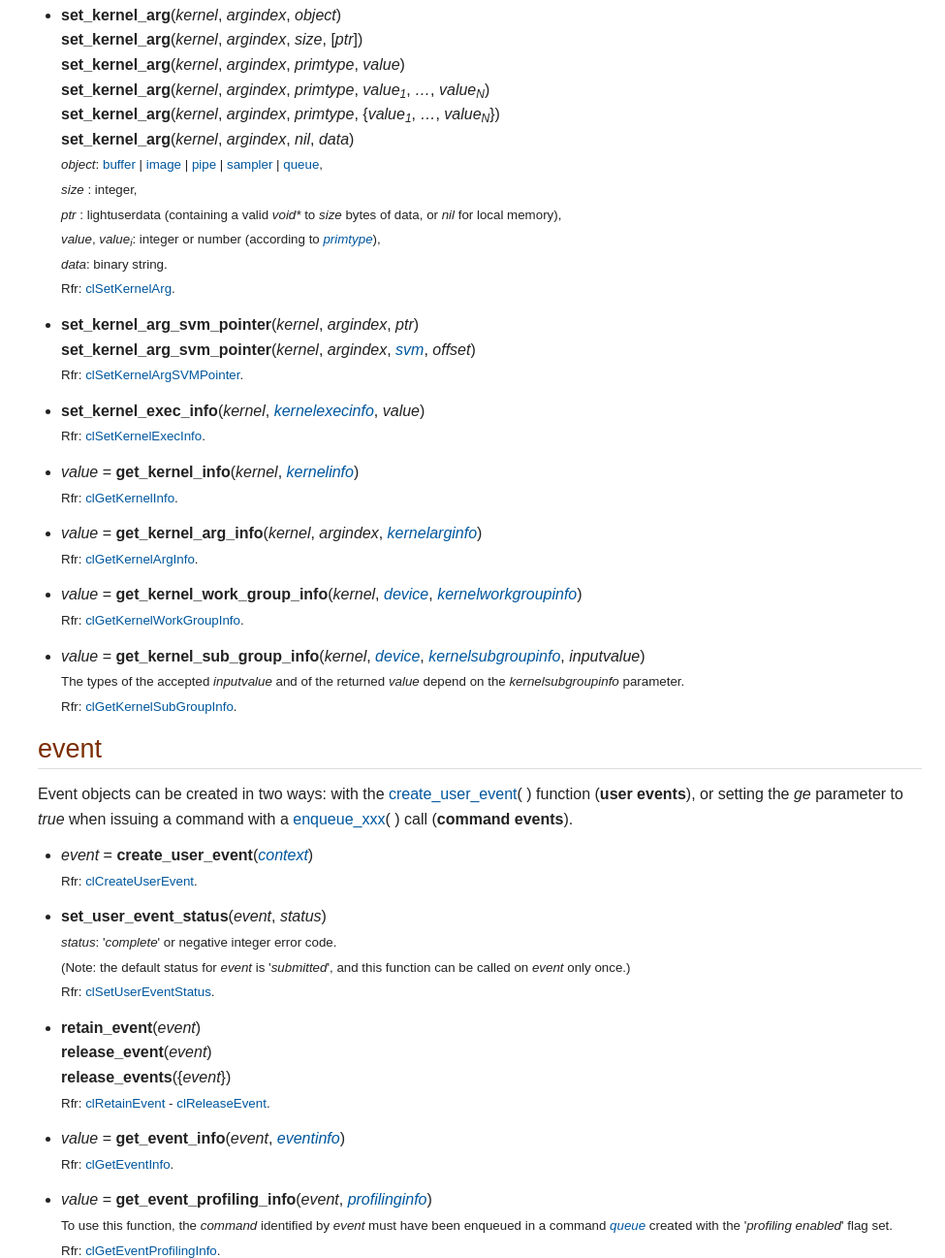
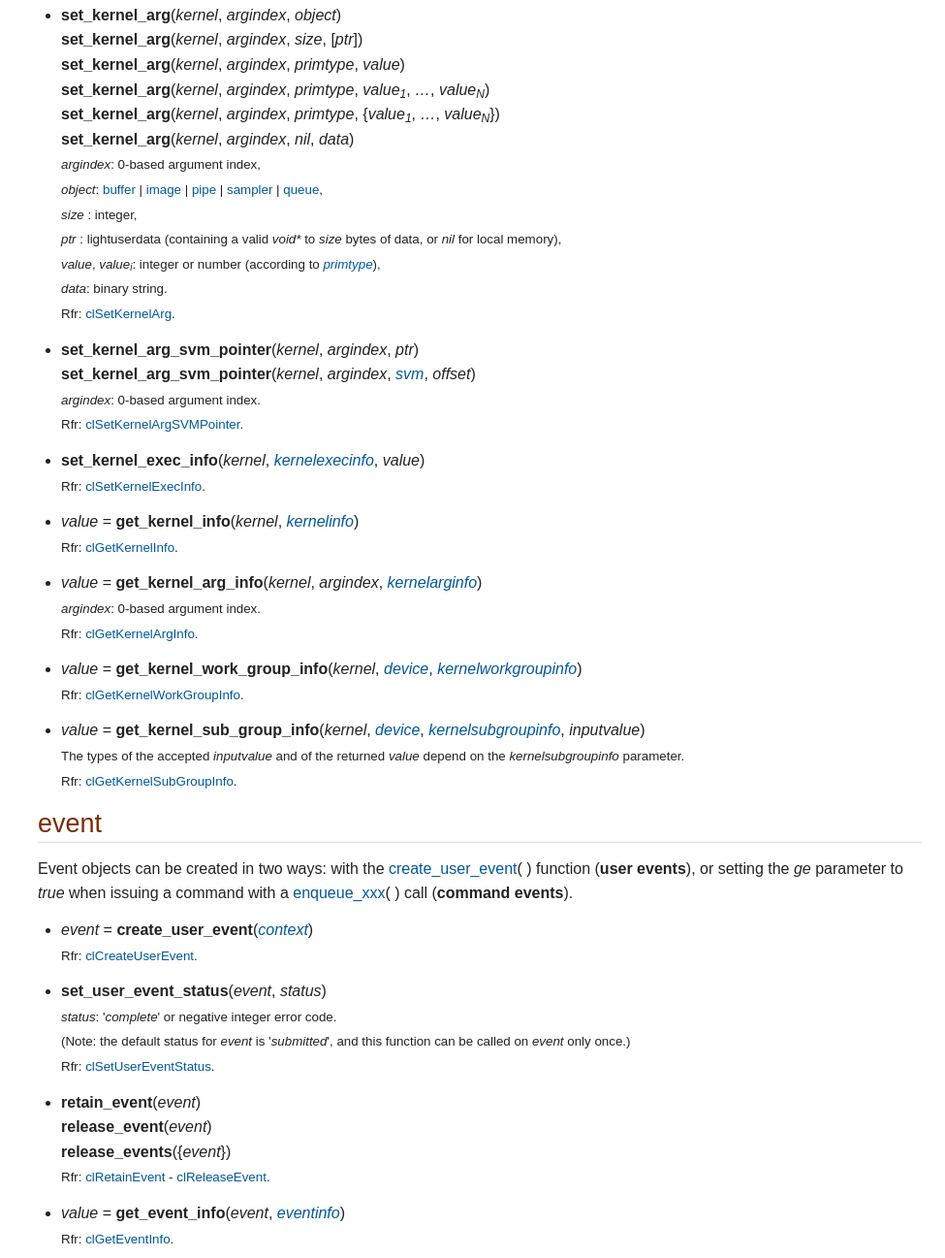
Before and after one commit to stetre/mooncl, a plain HTML site: page doc/index.html in a window 1280 px wide. Shown: the part 5856-7153 px from the top of the page at 97% size, without its empty margins (305-1280 px from the left). Drawn offline with Linux system fonts and the light colour scheme.

Commit message:
Doc refinements

```diff
--- a/doc/index.html
+++ b/doc/index.html
@@ -1343,7 +1343,8 @@ Rfr: <a href="https://www.khronos.org/registry/OpenCL/sdk/2.1/docs/man/xhtml/clL
 <strong>set_kernel_arg</strong>(<em>kernel</em>, <em>argindex</em>, <em>primtype</em>, <em>value<sub>1</sub></em>, <em>&#8230;&#8203;</em>, <em>value<sub>N</sub></em>)<br>
 <strong>set_kernel_arg</strong>(<em>kernel</em>, <em>argindex</em>, <em>primtype</em>, {<em>value<sub>1</sub></em>, <em>&#8230;&#8203;</em>, <em>value<sub>N</sub></em>})<br>
 <strong>set_kernel_arg</strong>(<em>kernel</em>, <em>argindex</em>, <em>nil</em>, <em>data</em>)<br>
-<span class="small"><em>object</em>: <a href="#buffer">buffer</a> | <a href="#image">image</a> | <a href="#pipe">pipe</a> | <a href="#sampler">sampler</a> | <a href="#queue">queue</a>,<br>
+<span class="small"><em>argindex</em>: 0-based argument index,<br>
+<em>object</em>: <a href="#buffer">buffer</a> | <a href="#image">image</a> | <a href="#pipe">pipe</a> | <a href="#sampler">sampler</a> | <a href="#queue">queue</a>,<br>
 <em>size</em> : integer,<br>
 <em>ptr</em> : lightuserdata (containing a valid <em>void*</em> to <em>size</em> bytes of data, or <em>nil</em> for local memory),<br>
 <em>value</em>, <em>value<sub>i</sub></em>: integer or number (according to <a href="#primtype"><em>primtype</em></a>),<br>
@@ -1357,7 +1358,8 @@ Rfr: <a href="https://www.khronos.org/registry/OpenCL/sdk/2.1/docs/man/xhtml/clS
 <li>
 <p><strong>set_kernel_arg_svm_pointer</strong>(<em>kernel</em>, <em>argindex</em>, <em>ptr</em>)<br>
 <strong>set_kernel_arg_svm_pointer</strong>(<em>kernel</em>, <em>argindex</em>, <a href="#svm"><em>svm</em></a>, <em>offset</em>)<br>
-<span class="small">Rfr: <a href="https://www.khronos.org/registry/OpenCL/sdk/2.1/docs/man/xhtml/clSetKernelArgSVMPointer.html">clSetKernelArgSVMPointer</a>.</span></p>
+<span class="small"><em>argindex</em>: 0-based argument index.<br>
+Rfr: <a href="https://www.khronos.org/registry/OpenCL/sdk/2.1/docs/man/xhtml/clSetKernelArgSVMPointer.html">clSetKernelArgSVMPointer</a>.</span></p>
 </li>
 </ul>
 </div>
@@ -1381,7 +1383,8 @@ Rfr: <a href="https://www.khronos.org/registry/OpenCL/sdk/2.1/docs/man/xhtml/clS
 <ul>
 <li>
 <p><em>value</em> = <strong>get_kernel_arg_info</strong>(<em>kernel</em>, <em>argindex</em>, <a href="#kernelarginfo"><em>kernelarginfo</em></a>)<br>
-<span class="small">Rfr: <a href="https://www.khronos.org/registry/OpenCL/sdk/2.1/docs/man/xhtml/clGetKernelArgInfo.html">clGetKernelArgInfo</a>.</span></p>
+<span class="small"><em>argindex</em>: 0-based argument index.<br>
+Rfr: <a href="https://www.khronos.org/registry/OpenCL/sdk/2.1/docs/man/xhtml/clGetKernelArgInfo.html">clGetKernelArgInfo</a>.</span></p>
 </li>
 </ul>
 </div>
@@ -1899,17 +1902,17 @@ for execution on devices.</p>
 <div id="enqueue_params" class="ulist unstyled">
 <ul class="unstyled">
 <li>
-<p>- the <strong><em>blocking</em></strong> parameter is a boolean indicating if the call must block or not until the
-command has been executed;</p>
+<p>- the <strong><em>blocking</em></strong> parameter is a boolean indicating if the call must block until the
+command has been executed (<em>true</em>), or return immediately after the command has been enqueued (<em>false</em>);</p>
 </li>
 <li>
 <p>- the <strong>{<em>we</em>}</strong> parameter ('wait events') is an optional list of <a href="#event"><em>events</em></a> on which to wait
 for before command execution;</p>
 </li>
 <li>
-<p>- the <strong><em>ge</em></strong> parameter ('generate event') is an optional boolean that defaults to <em>false</em>;
-if <em>ge</em> is given a <em>true</em> value, then the function generates and returns an <a href="#event"><em>event</em></a>
-that identifies the enqueued command; otherwise the <em>event</em> return value is <em>nil</em>;</p>
+<p>- the <strong><em>ge</em></strong> parameter ('generate event') is an optional boolean indicating if the function must
+generate and return an <a href="#event"><em>event</em></a> identifying the command (<em>ge</em>=<em>true</em>), or if it
+must not (<em>ge</em>=<em>false</em> or <em>nil</em>, in which case the returned <em>event</em> is <em>nil</em>);</p>
 </li>
 <li>
 <p>- the <strong><em>{integer}[3]</em></strong> notation denotes an array of up to 3 integers
@@ -2021,7 +2024,7 @@ Rfr: <a href="https://www.khronos.org/registry/OpenCL/sdk/2.1/docs/man/xhtml/clE
 <ul>
 <li>
 <p><em>event</em> = <strong>enqueue_migrate_mem_objects</strong>(<a href="#queue"><em>queue</em></a>, <a href="#migrateflags"><em>migrateflags</em></a>, {<em>memobject</em>}, [<a href="#enqueue_params">{<em>we</em>}, <em>ge</em></a>])<br>
-<span class="small"><em>memobject</em>: <a href="#buffer">buffer</a>|<a href="#image">image</a>|<a href="#pipe">pipe</a>.<br>
+<span class="small"><em>memobject</em>: <a href="#buffer">buffer</a> | <a href="#image">image</a> | <a href="#pipe">pipe</a>.<br>
 Rfr: <a href="https://www.khronos.org/registry/OpenCL/sdk/2.1/docs/man/xhtml/clEnqueueMigrateMemObjects.html">clEnqueueMigrateMemObjects</a>.</span></p>
 </li>
 </ul>
@@ -2193,7 +2196,7 @@ Rfr: <a href="https://www.khronos.org/registry/OpenCL/sdk/2.1/docs/man/xhtml/clE
 <div id="enqueue_ndrange_kernel" class="ulist">
 <ul>
 <li>
-<p><em>event</em> = <strong>enqueue_ndrange_kernel</strong>(<a href="#queue"><em>queue</em></a>, <a href="#kernel"><em>kernel</em></a>, <em>N</em>, <em>globoffset</em>, <em>globsize</em>, <em>locsize</em>, [<a href="#enqueue_params">{<em>we</em>}, <em>ge</em></a>])<br>
+<p><em>event</em> = <strong>enqueue_ndrange_kernel</strong>(<a href="#queue"><em>queue</em></a>, <a href="#kernel"><em>kernel</em></a>, <em>N</em>, [<em>globoffset</em>], <em>globsize</em>, [<em>locsize</em>], [<a href="#enqueue_params">{<em>we</em>}, <em>ge</em></a>])<br>
 <span class="small"><em>N</em>: 1, 2 or 3 (work dimension),<br>
 <em>globoffset</em>, <em>globsize</em>, <em>locsize</em>: <a href="#enqueue_params">{integer}[3]</a> (of which only the first <em>N</em> are meaningful),<br>
 Rfr: <a href="https://www.khronos.org/registry/OpenCL/sdk/2.1/docs/man/xhtml/clEnqueueNDRangeKernel.html">clEnqueueNDRangeKernel</a>.</span></p>
@@ -2204,7 +2207,7 @@ Rfr: <a href="https://www.khronos.org/registry/OpenCL/sdk/2.1/docs/man/xhtml/clE
 <ul>
 <li>
 <p><em>event</em> = <strong>enqueue_task</strong>(<a href="#queue"><em>queue</em></a>, <a href="#kernel"><em>kernel</em></a>, [<a href="#enqueue_params">{<em>we</em>}, <em>ge</em></a>])<br>
-<span class="small">Equivalent to <em>cl.enqueue_ndrange_kernel(cq, kernel, 1, nil, {1}, {1}, {we}, ge)</em>.</span></p>
+<span class="small">Equivalent to <em>cl.enqueue_ndrange_kernel(cq, kernel, 1, {0}, {1}, {1}, {we}, ge)</em>.</span></p>
 </li>
 </ul>
 </div>
@@ -2627,7 +2630,7 @@ Rfr: <a href="https://www.khronos.org/registry/OpenCL/sdk/2.1/docs/man/xhtml/clG
 '<em>offset</em>': integer<br>
 '<em>map count</em>': integer<br>
 '<em>context</em>': <a href="#context">context</a><br>
-'<em>associated memobject':  <a href="#buffer">buffer</a> or  <a href="#image">image</a> or  <a href="#pipe">pipe</a> or _nil</em><br>
+'<em>associated memobject</em>':  <a href="#buffer">buffer</a> or  <a href="#image">image</a> or  <a href="#pipe">pipe</a> or <em>nil</em><br>
 '<em>uses svm pointer</em>': boolean<br>
 '<em>host ptr</em>': lightuserdata (<em>void*</em>) or <em>nil</em><br>
 Rfr: <a href="https://www.khronos.org/registry/OpenCL/sdk/2.1/docs/man/xhtml/clGetMemObjectInfo.html">clGetMemObjectInfo</a>.</span></p>
```
Also changed, not shown: 3 other files.
